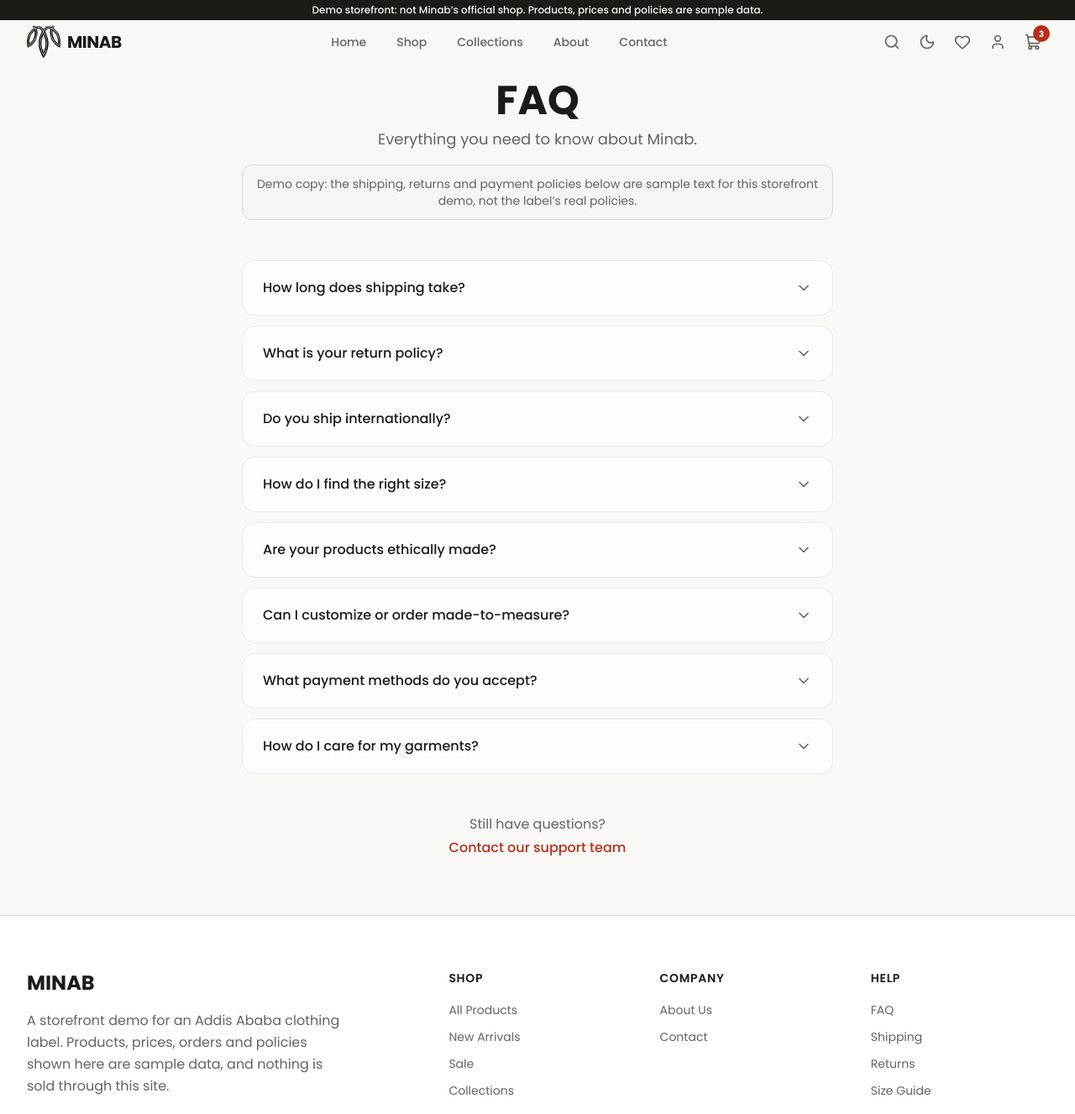
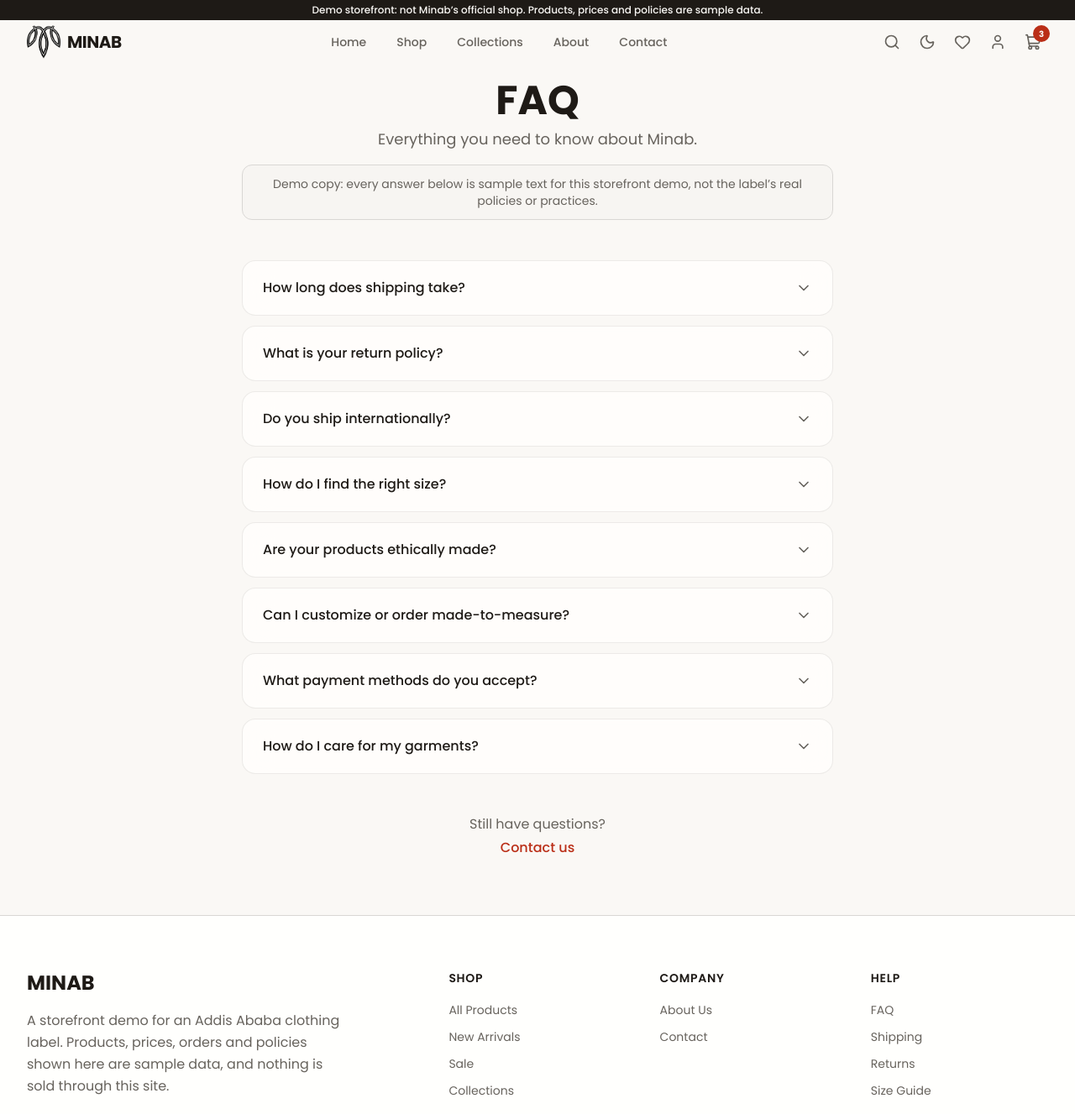
Before and after one commit to kidusabdula/minab-clothing, a Next.js app: page /faq in a window 1280 px wide. Shown: the top 1327 px of the page at 84% size. Built offline with nearby package versions, Linux system fonts and the light colour scheme.

Commit message:
Label every FAQ answer as demo copy
The note covered only shipping, returns and payment, but the answers also describe the brand's practices. One answer promised a size guide on product pages that doesn't exist; it now says what the page shows.

```diff
--- a/app/faq/page.tsx
+++ b/app/faq/page.tsx
@@ -22,7 +22,7 @@ const faqs = [
   },
   {
     q: "How do I find the right size?",
-    a: "Each product page includes a detailed size guide. Our sizing follows international standards. If you're between sizes, we recommend sizing up for a relaxed fit or down for a tailored look.",
+    a: "Each product page lists the sizes it comes in. If you're between sizes, we recommend sizing up for a relaxed fit or down for a tailored look.",
   },
   {
     q: "Are your products ethically made?",
@@ -50,8 +50,8 @@ export default function FAQPage() {
           <h1 className="text-4xl sm:text-5xl font-bold text-foreground">FAQ</h1>
           <p className="text-muted-foreground mt-2 text-lg">Everything you need to know about Minab.</p>
           <p className="mt-4 rounded-xl border border-border bg-muted/50 px-4 py-3 text-sm text-muted-foreground">
-            Demo copy: the shipping, returns and payment policies below are sample text for this
-            storefront demo, not the label&rsquo;s real policies.
+            Demo copy: every answer below is sample text for this storefront demo, not the
+            label&rsquo;s real policies or practices.
           </p>
         </div>
 
@@ -79,7 +79,7 @@ export default function FAQPage() {
         <div className="text-center mt-12">
           <p className="text-muted-foreground">Still have questions?</p>
           <Link href="/contact" className="inline-block py-1 text-primary font-medium hover:underline">
-            Contact our support team
+            Contact us
           </Link>
         </div>
       </div>
```
